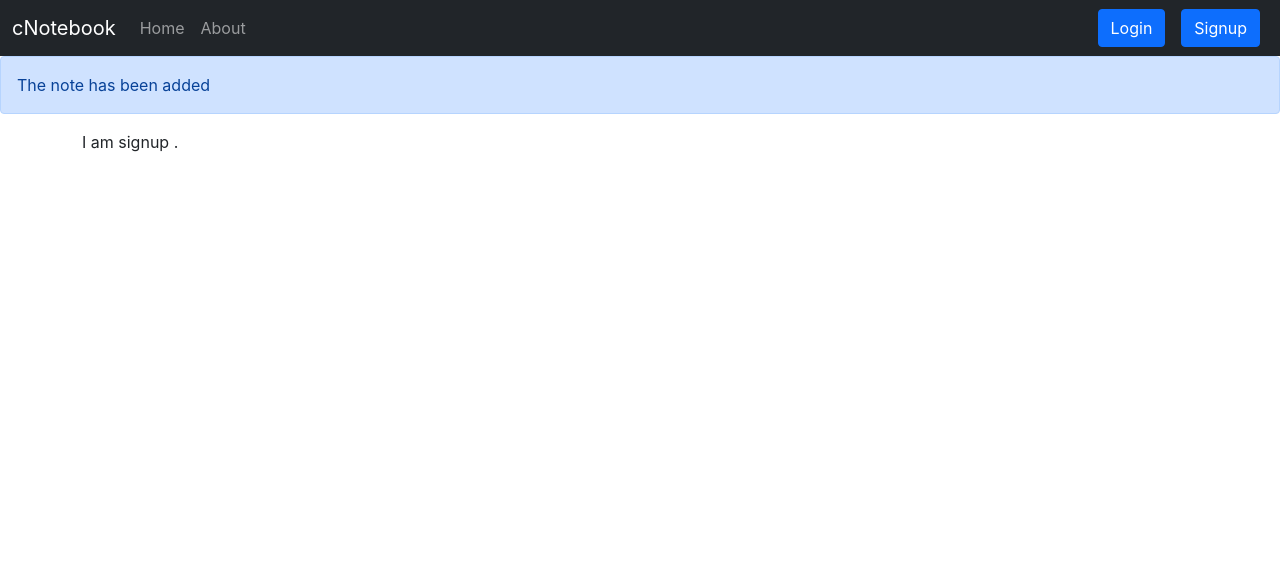
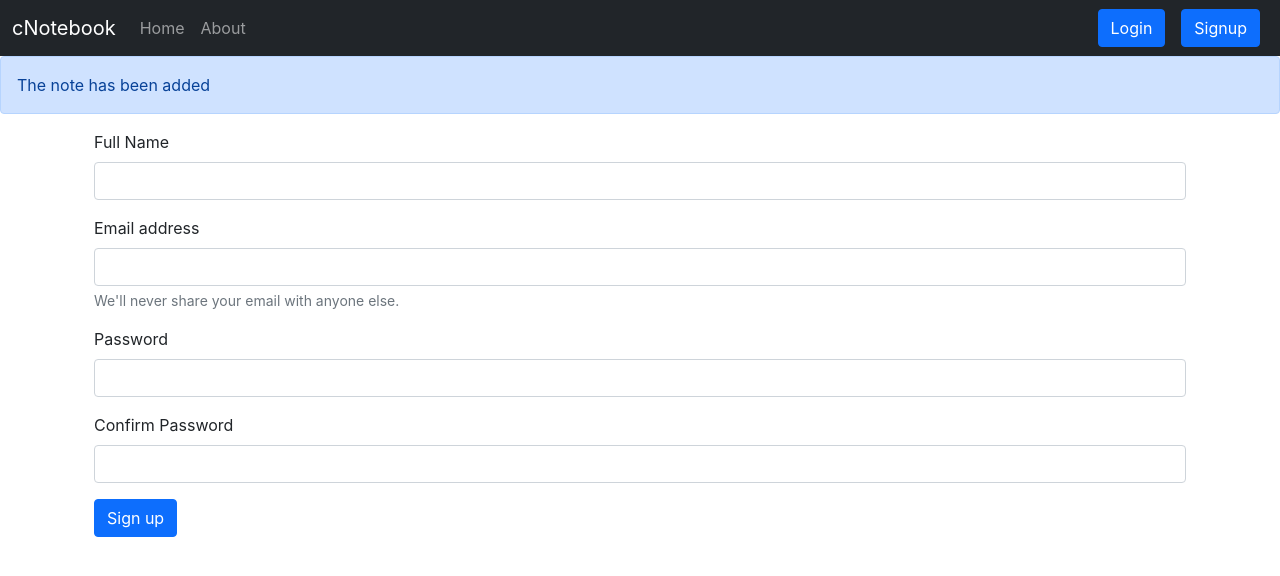
Before and after one commit to sagar442-debug/Notes-on-the-cloud-app-using-MERN-stack, a React (Create React App) app: page /signup in a window 1280 px wide. Shown: the top 576 px of the page. Built offline with nearby package versions, Linux system fonts and the light colour scheme.

Commit message:
Added the working of login and sign up

```diff
--- a/src/components/Login.js
+++ b/src/components/Login.js
@@ -1,5 +1,5 @@
 import React, { useState } from 'react'
-import { unstable_HistoryRouter, useNavigate } from 'react-router-dom'
+import { useNavigate } from 'react-router-dom'
 
 const Login = () => {
     let history = useNavigate();
--- a/src/components/Signup.js
+++ b/src/components/Signup.js
@@ -1,9 +1,55 @@
-import React from 'react'
+import React, { useState } from 'react'
+import { useNavigate } from 'react-router-dom';
 
 const Signup = () => {
+  const [credentials, setCredentials] = useState({ name: "", email: "", password: "" })
+
+  let history = useNavigate();
+  const onChange = (e) => {
+    setCredentials({ ...credentials, [e.target.name]: e.target.value })
+  }
+  const handleSubmit = async (e) => {
+    e.preventDefault();
+
+    const { name, email, password } = credentials;
+
+    const response = await fetch("http://localhost:8000/api/auth/createuser", {
+      method: 'POST',
+      headers: {
+        "Content-Type": "application/json",
+        "Access-Control-Allow-Origin":"*"
+      },
+      body: JSON.stringify({ name, email, password })
+    });
+    const json = await response.json()
+    console.log(json)
+    // save the auth token
+    localStorage.setItem('token', json.authtoken)
+    history("/")
+  }
   return (
-    <div>
-      I am signup .
+    <div className='container'>
+      <form onSubmit={handleSubmit}>
+        <div className="mb-3">
+          <label htmlFor="name" className="form-label">Full Name</label>
+          <input name='name' value={credentials.name} type="text" onChange={onChange} className="form-control" required id="name" aria-describedby="emailHelp" />
+
+        </div>
+        <div className="mb-3">
+          <label htmlFor="email" className="form-label">Email address</label>
+          <input name='email' value={credentials.email} type="email" onChange={onChange} className="form-control" required id="email" aria-describedby="emailHelp" />
+          <div id="emailHelp" className="form-text">We'll never share your email with anyone else.</div>
+        </div>
+        <div className="mb-3">
+          <label htmlFor="password" value={credentials.password} className="form-label">Password</label>
+          <input name='password' minLength={5} required type="password" onChange={onChange} className="form-control" id="password" />
+        </div>
+        <div className="mb-3">
+          <label htmlFor="cpassword" value={credentials.password} className="form-label">Confirm Password</label>
+          <input name='cpassword' minLength={5} required type="password" onChange={onChange} className="form-control" id="cpassword" />
+        </div>
+        <button type="submit" className="btn btn-primary" >Sign up</button>
+      </form>
     </div>
   )
 }
```
Also changed, not shown: 2 other files (tests, documents, lock files or other folders).
